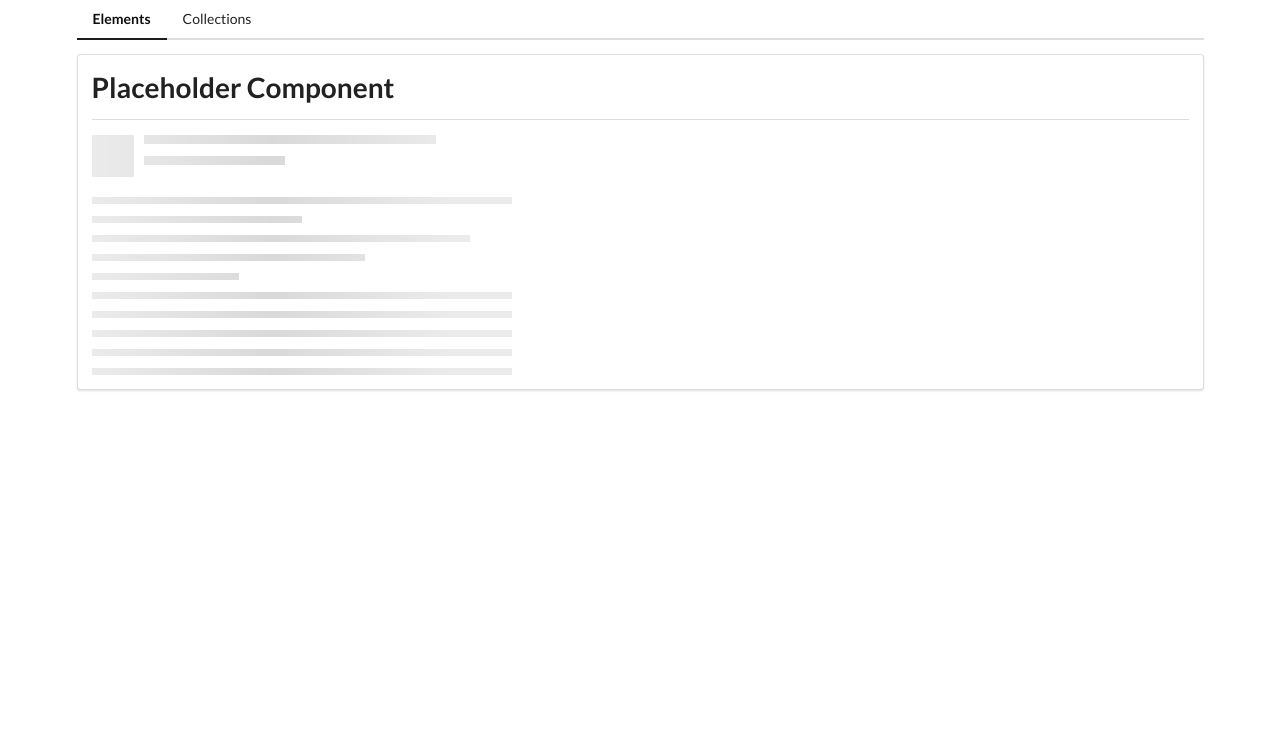
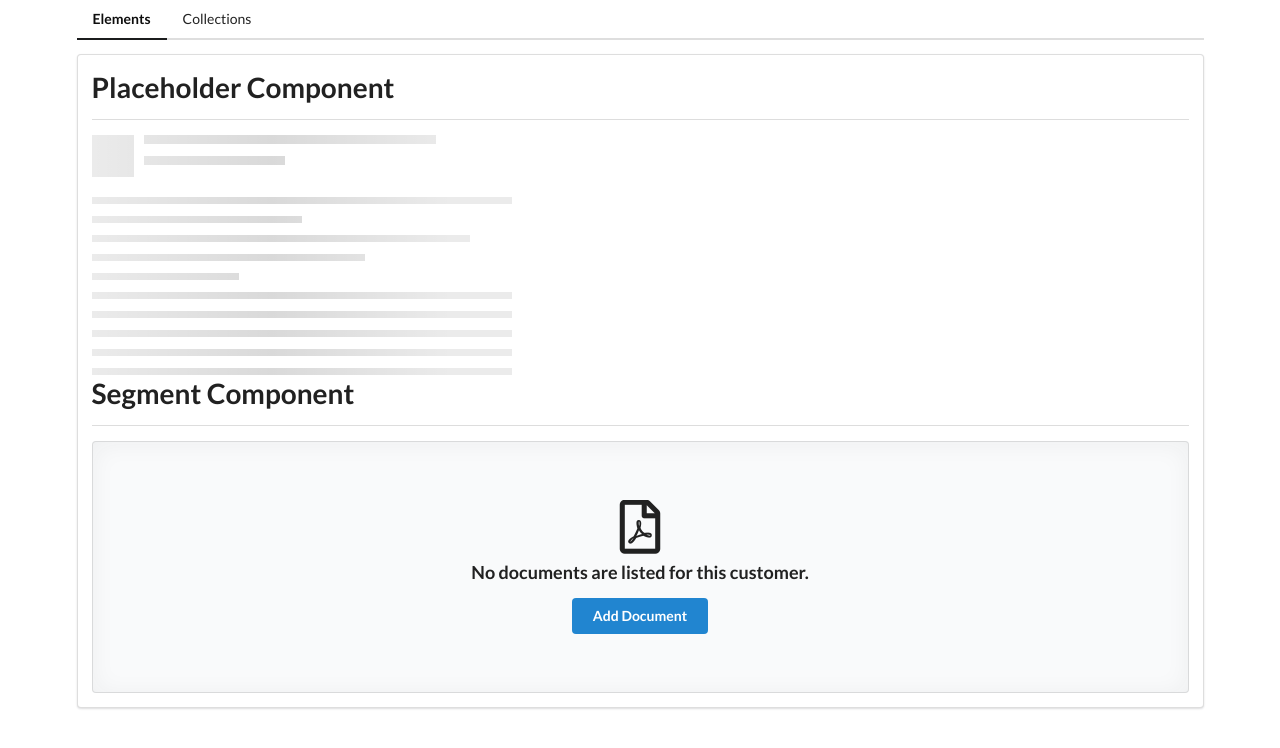
Before and after one commit to ClaytonDewey/comps-ng, an Angular app: page /elements in a window 1280 px wide. Shown: the top 748 px of the page. Built offline with nearby package versions, Linux system fonts and the light colour scheme.

Commit message:
Added Segment Component to elements Module

```diff
--- a/src/app/elements/elements-home/elements-home.component.html
+++ b/src/app/elements/elements-home/elements-home.component.html
@@ -3,3 +3,9 @@
 </app-divider>
 
 <app-placeholder [lines]="10"></app-placeholder>
+
+<app-divider>
+    Segment Component
+</app-divider>
+
+<app-segment></app-segment>
```
